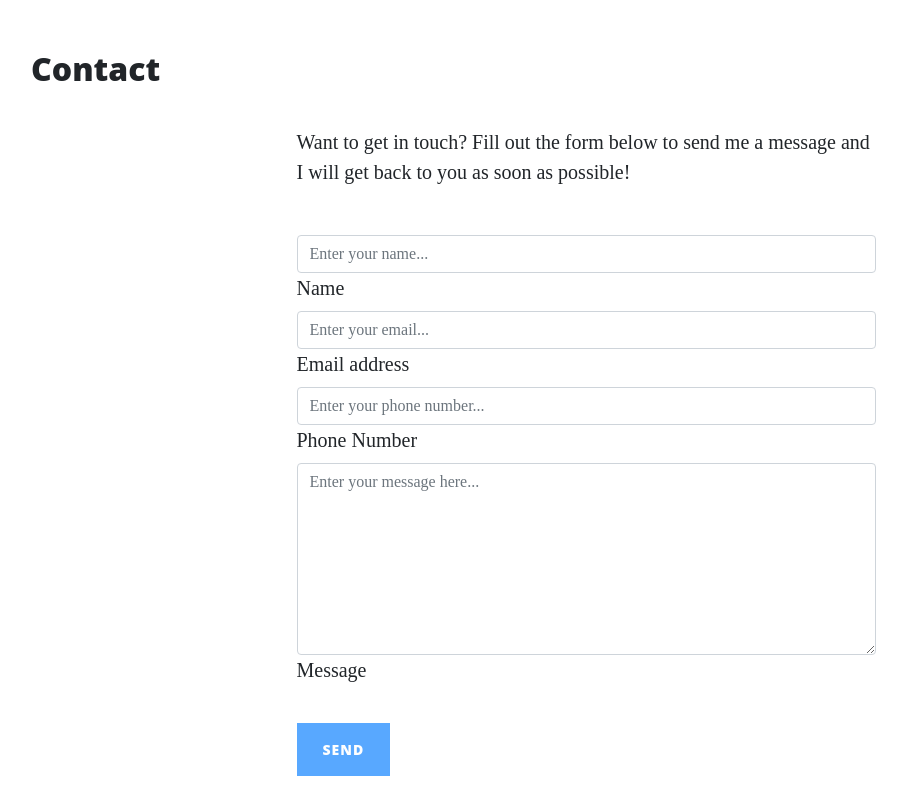
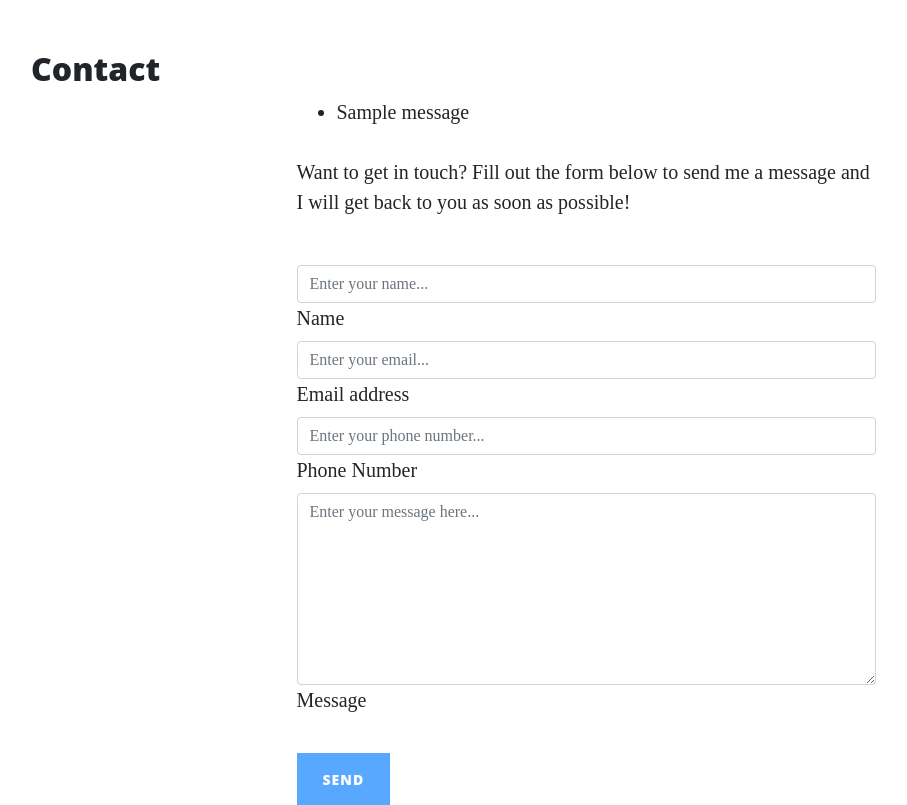
Before and after one commit to arthur-vilela/flask-framework, a Flask app: page /contact in a window 1280 px wide. Shown: the part 628-1433 px from the top of the page, without its empty margins (54-961 px from the left). Run offline with Flask 3, Linux system fonts and the light colour scheme; one stand-in notice (Sample message) is shown; some libraries are stand-ins or nearby versions.

Commit message:
Add flash message for feddback on contact page

```diff
--- a/run.py
+++ b/run.py
@@ -1,10 +1,12 @@
 import os
 import json
-from flask import Flask, render_template, request
+from flask import Flask, render_template, request, flash
+if os.path.exists("env.py"):
+    import env
 
 
 app = Flask(__name__)
-
+app.secret_key = os.environ.get("SECRET_KEY")
 
 @app.route("/")
 def index ():
@@ -18,6 +20,7 @@ def about():
         data = json.load(json_data)
     return render_template("about.html", page_title="About", company=data)
 
+
 @app.route("/about/<member_name>")
 def about_member(member_name):
     member = {}
@@ -28,11 +31,12 @@ def about_member(member_name):
                 member = obj
     return render_template("member.html", member=member)
 
+
 @app.route("/contact", methods=["GET","POST"])
 def contact():
     if request.method == "POST":
-        print(request.form.get("name"))
-        print(request.form["email"])
+        flash("Thanks {}, we have received your message!".format(
+            request.form.get("name")))
     return render_template("contact.html", page_title="Contact")
 
 
--- a/templates/contact.html
+++ b/templates/contact.html
@@ -5,6 +5,16 @@
 <div class="container px-4 px-lg-5">
     <div class="row gx-4 gx-lg-5 justify-content-center">
         <div class="col-md-10 col-lg-8 col-xl-7">
+
+            {% with messages = get_flashed_messages() %}
+            {% if messages %}
+                <ul class="flashes">
+                    {% for message in messages %}
+                    <li>{{ message }}</li>
+                    {% endfor %}
+                </ul>
+                {% endif %}
+            {% endwith %}
             <p>Want to get in touch? Fill out the form below to send me a message and I will get back to you as soon as
                 possible!</p>
             <div class="my-5">
```
